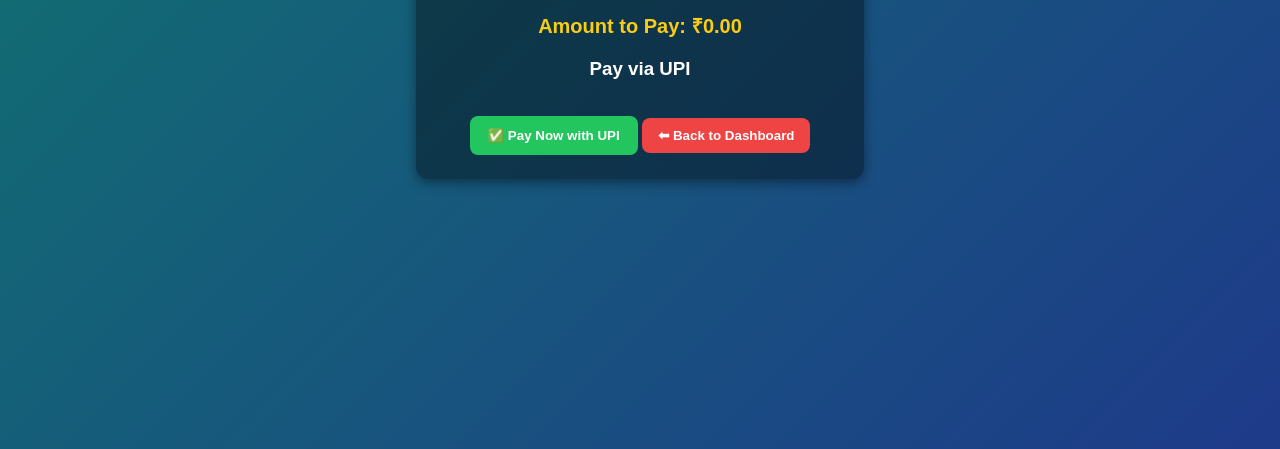
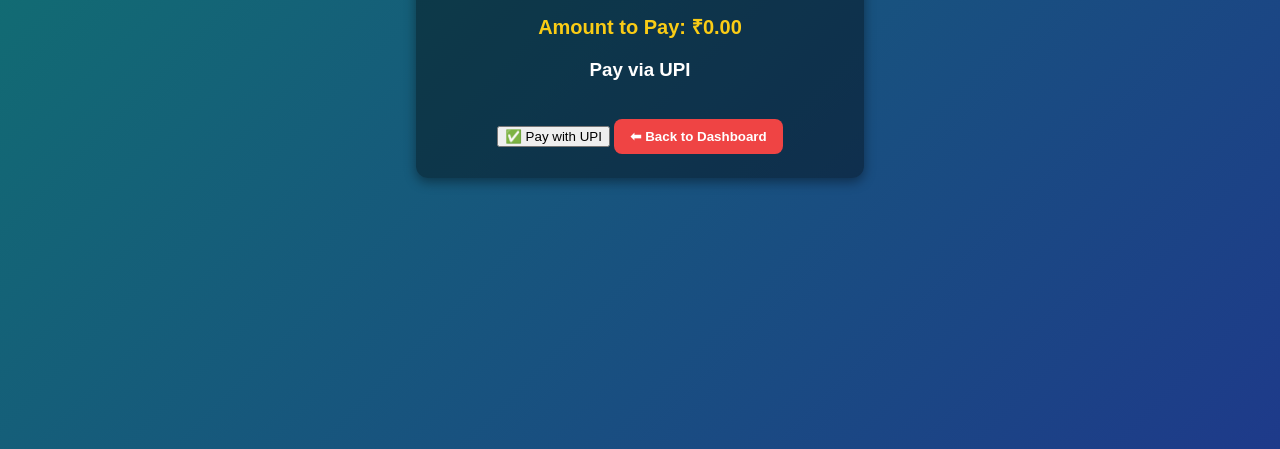
Before and after one commit to sandysq2x/smart-meter, a plain HTML site: page payment.html in a window 1280 px wide. Shown: the part 391-840 px from the top of the page. Drawn offline with Linux system fonts and the light colour scheme; no server answers.

Commit message:
Update payment.html

```diff
--- a/payment.html
+++ b/payment.html
@@ -67,7 +67,11 @@
     <p class="amount">Amount to Pay: ₹<span id="amount">0.00</span></p>
 
     <h3>Pay via UPI</h3>
-    <button id="upiBtn" class="btn-pay">✅ Pay Now with UPI</button>
+<a id="upiLink"
+   href="upi://pay?pa=pratheepa0916@okicici&pn=SmartMeter&am=28.90&cu=INR"
+   style="display:none;">Open UPI</a>
+
+<button onclick="document.getElementById('upiLink').click()">✅ Pay with UPI</button>
 
     <button class="btn-back" onclick="window.location.href='welcome.html'">⬅ Back to Dashboard</button>
   </div>
```
